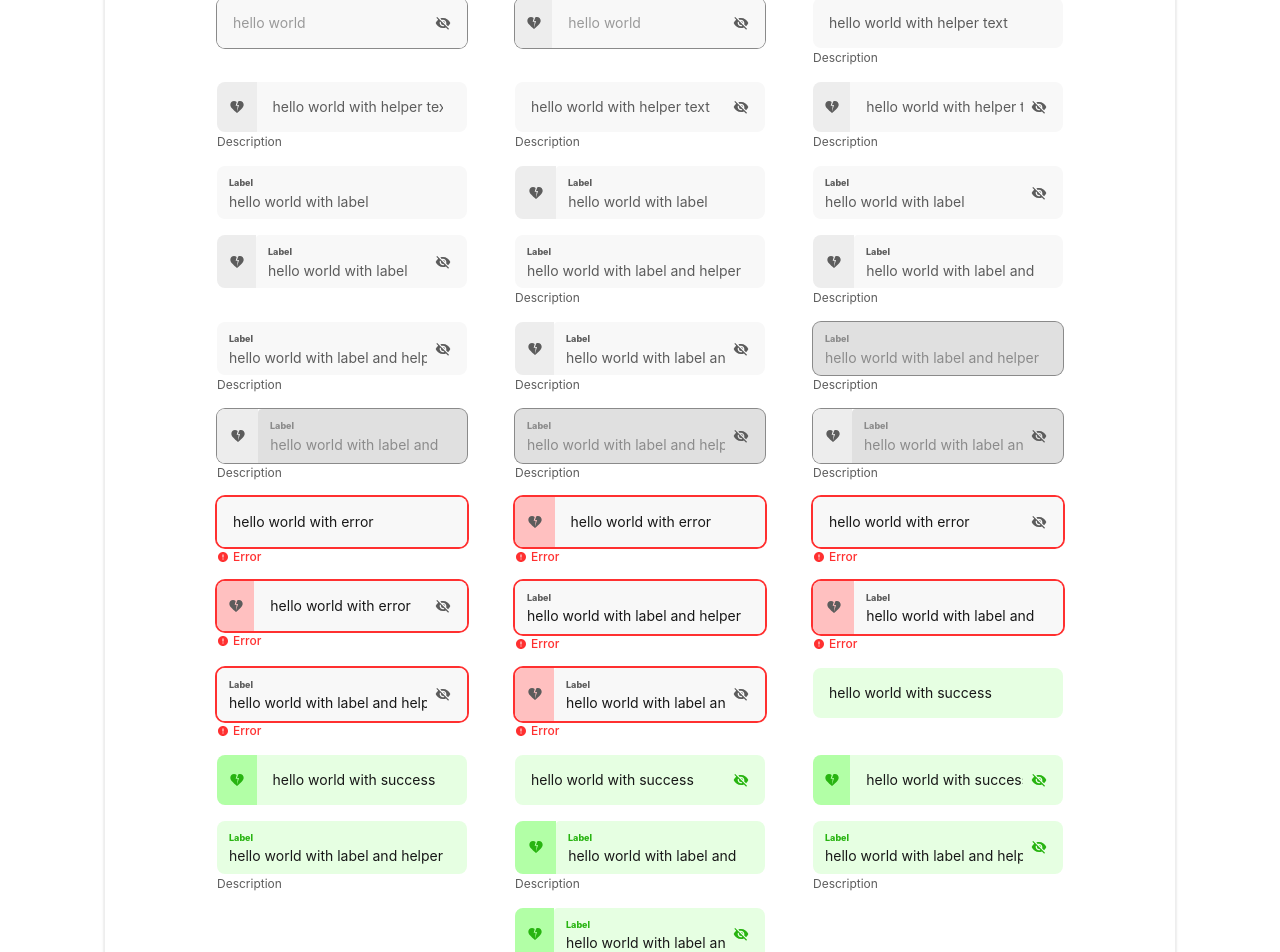
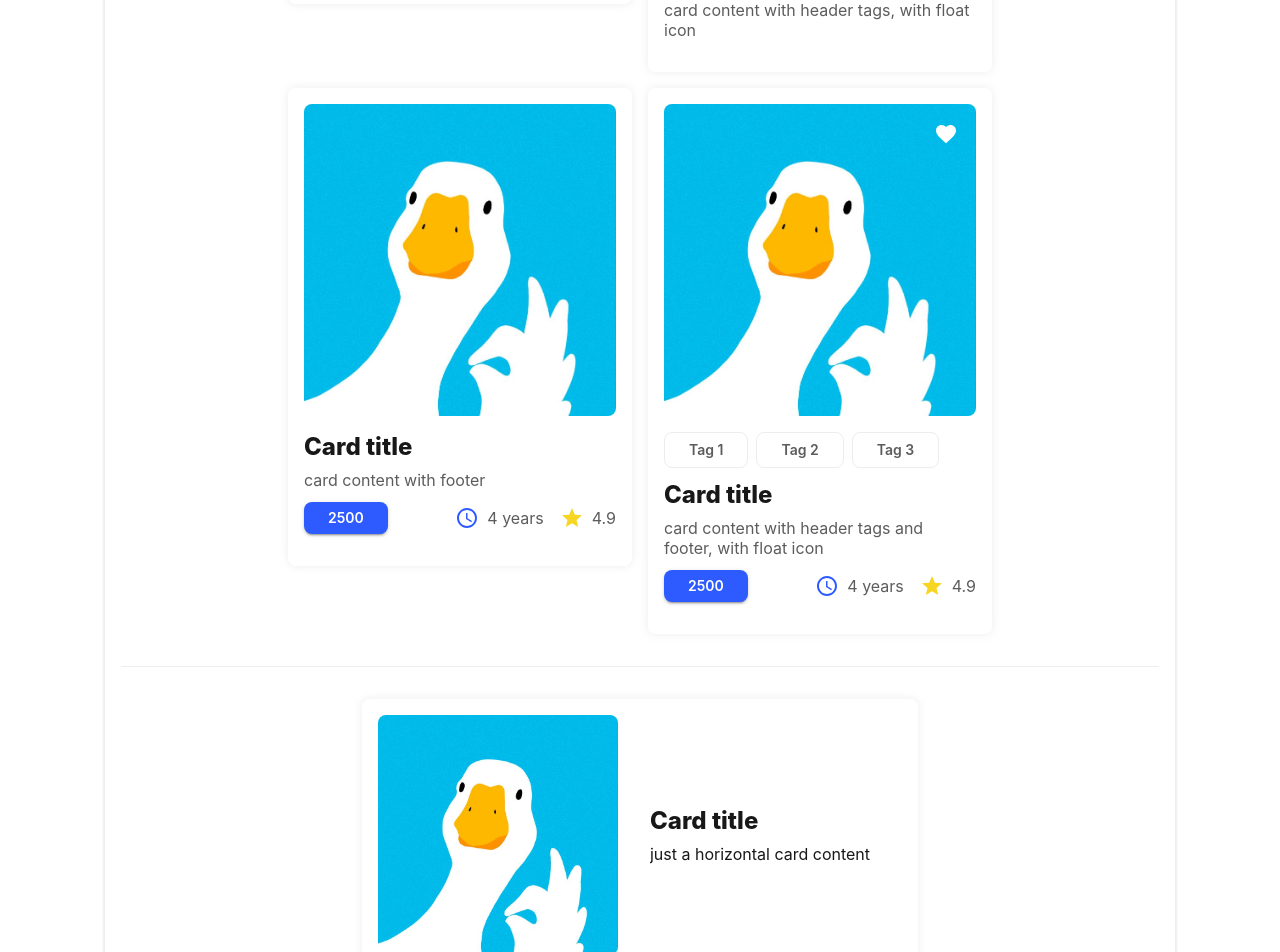
Before and after one commit to Yuki-kykyky/layout-demos, a Next.js app: page / in a window 1280 px wide. Shown: the part 600-1552 px from the top of the page. Built offline with nearby package versions, Linux system fonts and the light colour scheme.

Commit message:
generate card-list

```diff
--- /dev/null
+++ b/app/common/ui/page2/woop/cards/horizontal-card.tsx
@@ -0,0 +1,94 @@
+import { Shadows } from "@/app/common/styles/style-setting";
+import {
+    Box,
+    Card,
+    CardContent,
+    CardMedia,
+    IconButton,
+    Typography
+} from "@mui/material";
+import React from "react";
+
+export const HorizontalCard = ({
+  image,
+  title,
+  description,
+  footerSlot,
+  headerSlot,
+  floatIcon,
+  pictureSize = 240,
+}: {
+  image?: string;
+  title?: string;
+  description?: string;
+  footerSlot?: React.ReactNode;
+  headerSlot?: React.ReactNode;
+  floatIcon?: React.ReactNode;
+  pictureSize?: number;
+}) => {
+  return (
+    <Card
+      sx={{
+        p: 2,
+        borderRadius: 2,
+        display: "flex",
+        bgcolor: (theme) => theme.palette.background.default,
+        boxShadow: Shadows.Z100.style,
+        position: "relative",
+      }}
+    >
+      <IconButton
+        sx={{
+          position: "absolute",
+          top: 26,
+          left: pictureSize - 34,
+        }}
+      >
+        {floatIcon}
+      </IconButton>
+      <Box sx={{ display: "flex", flexDirection: "row", alignItems: "center" }}>
+        <CardMedia
+          sx={{
+            width: pictureSize,
+            height: pictureSize,
+            borderRadius: 2,
+          }}
+          component="img"
+          image={image}
+          alt="Card image"
+        />
+
+        <CardContent
+          sx={{
+            px: 4,
+            maxWidth: 384,
+            maxHeight: 240,
+            gap: 1,
+            display: "flex",
+            flexDirection: "column",
+          }}
+          style={{
+            paddingTop: 0,
+            paddingBottom: 0,
+          }}
+        >
+          {headerSlot}
+          <Typography variant="subtitle2">{title}</Typography>
+          <Typography
+            variant="body1"
+            sx={{
+              overflow: "hidden",
+              textOverflow: "ellipsis",
+              display: "-webkit-box",
+              WebkitLineClamp: 4,
+              WebkitBoxOrient: "vertical",
+            }}
+          >
+            {description}
+          </Typography>
+          {footerSlot}
+        </CardContent>
+      </Box>
+    </Card>
+  );
+};
--- /dev/null
+++ b/app/common/ui/page2/woop/cards/vertical-card.tsx
@@ -0,0 +1,84 @@
+import { Shadows } from "@/app/common/styles/style-setting";
+import {
+  Card,
+  CardContent,
+  CardMedia,
+  IconButton,
+  Typography,
+} from "@mui/material";
+import React from "react";
+
+export const VerticalCard = ({
+  image,
+  headerSlot,
+  title,
+  description,
+  footerSlot,
+  floatIcon,
+  pictureSize = 350,
+}: {
+  image?: string;
+  headerSlot?: React.ReactNode;
+  title?: string;
+  description?: string;
+  footerSlot?: React.ReactNode;
+  floatIcon?: React.ReactNode;
+  pictureSize?: number;
+}) => {
+  return (
+    <Card
+      sx={{
+        pt: 2,
+        px: 2,
+        pb: 4,
+        gap: 2,
+        display: "flex",
+        position: "relative",
+        flexDirection: "column",
+        bgcolor: (theme) => theme.palette.background.default,
+        boxShadow: Shadows.Z100.style,
+        width: pictureSize + 32,
+        borderRadius: 2,
+      }}
+    >
+      <IconButton
+        sx={{
+          position: "absolute",
+          top: 26,
+          right: 26,
+        }}
+      >
+        {floatIcon}
+      </IconButton>
+      <CardMedia
+        component="img"
+        image={image}
+        alt="green iguana"
+        sx={{
+          height: pictureSize,
+          width: pictureSize,
+          borderRadius: 2,
+        }}
+      />
+      <CardContent
+        sx={{
+          display: "flex",
+          flexDirection: "column",
+          gap: 1,
+
+          justifyContent: "space-between",
+        }}
+        style={{
+          padding: "0px",
+        }}
+      >
+        {headerSlot}
+        <Typography variant="subtitle2">{title}</Typography>
+        <Typography variant="body1" color="text.secondary">
+          {description}
+        </Typography>
+        {footerSlot}
+      </CardContent>
+    </Card>
+  );
+};
--- /dev/null
+++ b/app/components/page2/card-list.tsx
@@ -0,0 +1,118 @@
+import { HorizontalCard } from "@/app/common/ui/page2/woop/cards/horizontal-card";
+import { VerticalCard } from "@/app/common/ui/page2/woop/cards/vertical-card";
+import { WoopBtn } from "@/app/common/ui/page2/woop/woop-btn";
+import { BtnSize, BtnType } from "@/app/common/ui/page2/woop/woop-btn-base";
+import { ChipType, WoopChip } from "@/app/common/ui/page2/woop/woop-chip";
+import { AccessTime, FavoriteOutlined, Star } from "@mui/icons-material";
+import { Divider, Stack, Typography } from "@mui/material";
+import React from "react";
+
+export const CardList = () => {
+  const floatIcon = (
+    <FavoriteOutlined
+      sx={{ color: (theme) => theme.palette.primary.contrastText }}
+    />
+  );
+
+  const tags = (
+    <Stack direction="row" gap={1} mb={0.5} flexWrap="wrap">
+      <WoopChip label="Tag 1" type={ChipType.Secondary} />
+      <WoopChip label="Tag 2" type={ChipType.Secondary} />
+      <WoopChip label="Tag 3" type={ChipType.Secondary} />
+    </Stack>
+  );
+
+  const getFooter = (type: "vertical" | "horizontal") => (
+    <Stack
+      direction="row"
+      mt={0.5}
+      justifyContent="space-between"
+      flexDirection={type === "vertical" ? "row" : "row-reverse"}
+    >
+      <WoopBtn buttonText="2500" size={BtnSize.S} type={BtnType.Primary} />
+      <Stack direction="row" spacing={2}>
+        <Stack direction="row" spacing={1} alignItems="center">
+          <AccessTime sx={{ color: "#2D5BFF" }} />
+          <Typography variant="body1" color="text.secondary">
+            4 years
+          </Typography>
+        </Stack>
+        <Stack direction="row" spacing={1} alignItems="center">
+          <Star sx={{ color: "#F7D523" }} />
+          <Typography variant="body1" color="text.secondary">
+            4.9
+          </Typography>
+        </Stack>
+      </Stack>
+    </Stack>
+  );
+
+  const verticalCards = [
+    { description: "just a card content" },
+    {
+      headerSlot: tags,
+      description: "card content with header tags, with float icon",
+      floatIcon,
+    },
+    {
+      description: "card content with footer",
+      footerSlot: getFooter("vertical"),
+    },
+    {
+      floatIcon,
+      headerSlot: tags,
+      description: "card content with header tags and footer, with float icon",
+      footerSlot: getFooter("vertical"),
+    },
+  ];
+
+  const horizontalCards = [
+    { description: "just a horizontal card content" },
+    {
+      floatIcon,
+      headerSlot: tags,
+      description: "horizontal card content with header tags, with float icon",
+    },
+    {
+      description: "horizontal card content with footer",
+      footerSlot: getFooter("horizontal"),
+    },
+    {
+      floatIcon,
+      headerSlot: tags,
+      description:
+        "horizontal card content with header tags and footer, with float icon",
+      footerSlot: getFooter("horizontal"),
+    },
+  ];
+
+  return (
+    <Stack
+      gap={2}
+      direction="row"
+      alignItems="flex-start"
+      flexWrap="wrap"
+      justifyContent="center"
+    >
+      {verticalCards.map((cardProps, index) => (
+        <VerticalCard
+          key={index}
+          image="/goooose30.jpg"
+          pictureSize={312}
+          title="Card title"
+          {...cardProps}
+        />
+      ))}
+      <Divider sx={{ width: "100%", my: 2 }} />
+      {horizontalCards.map((cardProps, index) => (
+        <HorizontalCard
+          key={index}
+          image="/goooose30.jpg"
+          pictureSize={240}
+          title="Card title"
+          {...cardProps}
+        />
+      ))}
+    </Stack>
+  );
+};
--- a/app/constants/prompt/figma-to-code.ts
+++ b/app/constants/prompt/figma-to-code.ts
@@ -1,6 +1,6 @@
 export const divideFigma = `
 根据最外层的<div>标签的data-layer属性, 将当前代码分割为多个代码块。
-`
+`;
 
 export const singleFigmaToUI = `
 根据当前代码块各元素的嵌套层级，修改当前代码，要求：
@@ -11,3 +11,11 @@ export const singleFigmaToUI = `
 4. 替换组件中的基础 html 元素为 mui 组件， 例如<Box>, <Stack>, <Typography>, tailwind 样式以 sx 属性替代;
 5. 在保持第4步替换后的组件样式的前提下, 用 mui card 替换;
 `;
+
+export const reorgnizeFigmaWithWoopUI = `
+根据当前代码块各元素的嵌套层级，修改当前代码，要求：
+
+1. 保持原代码中各元素之间的 margin、padding 等间距，必要时保留 absolute 绝对定位布局。替换原代码为 mui 组件;
+2. 寻找匹配的 woop-ui 组件，替换当前代码块中的 mui 组件;
+3. 替换后的组件样式与原代码块样式保持一致;
+`;
--- a/app/pages/woop-design-system.tsx
+++ b/app/pages/woop-design-system.tsx
@@ -19,6 +19,7 @@ import { SwitchList } from "../components/page2/switch-list";
 import TabList from "../components/page2/tab-list";
 import { TextFieldList } from "../components/page2/text-field-list";
 import React from "react";
+import { CardList } from "../components/page2/card-list";
 
 export function WoopDesignSystem() {
   return (
@@ -29,6 +30,31 @@ export function WoopDesignSystem() {
         flexWrap="wrap"
         justifyContent="space-between"
       >
+        <Box sx={{ width: "100%" }}>
+          <Accordion
+            expanded
+            sx={{
+              border: (theme) => `1px solid ${theme.palette.grey[200]}`,
+            }}
+          >
+            <AccordionSummary expandIcon={<ExpandMoreIcon />}>
+              <Typography variant="h6" fontWeight="800">
+                Cards
+              </Typography>
+            </AccordionSummary>
+            <AccordionDetails
+              sx={{
+                pt: 2,
+                display: "flex",
+                flexDirection: "column",
+                bgcolor: (theme) => theme.palette.background.default,
+                borderTop: (theme) => `1px solid ${theme.palette.grey[200]}`,
+              }}
+            >
+              <CardList />
+            </AccordionDetails>
+          </Accordion>
+        </Box>
         <Box sx={{ width: "49%" }}>
           <Accordion
             sx={{
@@ -223,7 +249,6 @@ export function WoopDesignSystem() {
         </Box>
         <Box sx={{ width: "100%" }}>
           <Accordion
-            expanded
             sx={{
               border: (theme) => `1px solid ${theme.palette.grey[200]}`,
             }}
--- a/app/theme.ts
+++ b/app/theme.ts
@@ -66,6 +66,16 @@ const lightTheme = createTheme({
   },
   typography: {
     fontFamily: "Inter",
+    subtitle2: {
+      fontSize: "24px",
+      lineHeight: "30px",
+      fontWeight: 800,
+    },
+    body1: {
+      fontSize: "16px",
+      lineHeight: "20px",
+      fontWeight: 400,
+    },
   },
 });
 
@@ -114,6 +124,16 @@ const darkTheme = createTheme({
   },
   typography: {
     fontFamily: "Inter",
+    subtitle2: {
+      fontSize: "24px",
+      lineHeight: "30px",
+      fontWeight: 800,
+    },
+    body1: {
+      fontSize: "16px",
+      lineHeight: "20px",
+      fontWeight: 400,
+    },
   },
 });
 
```
